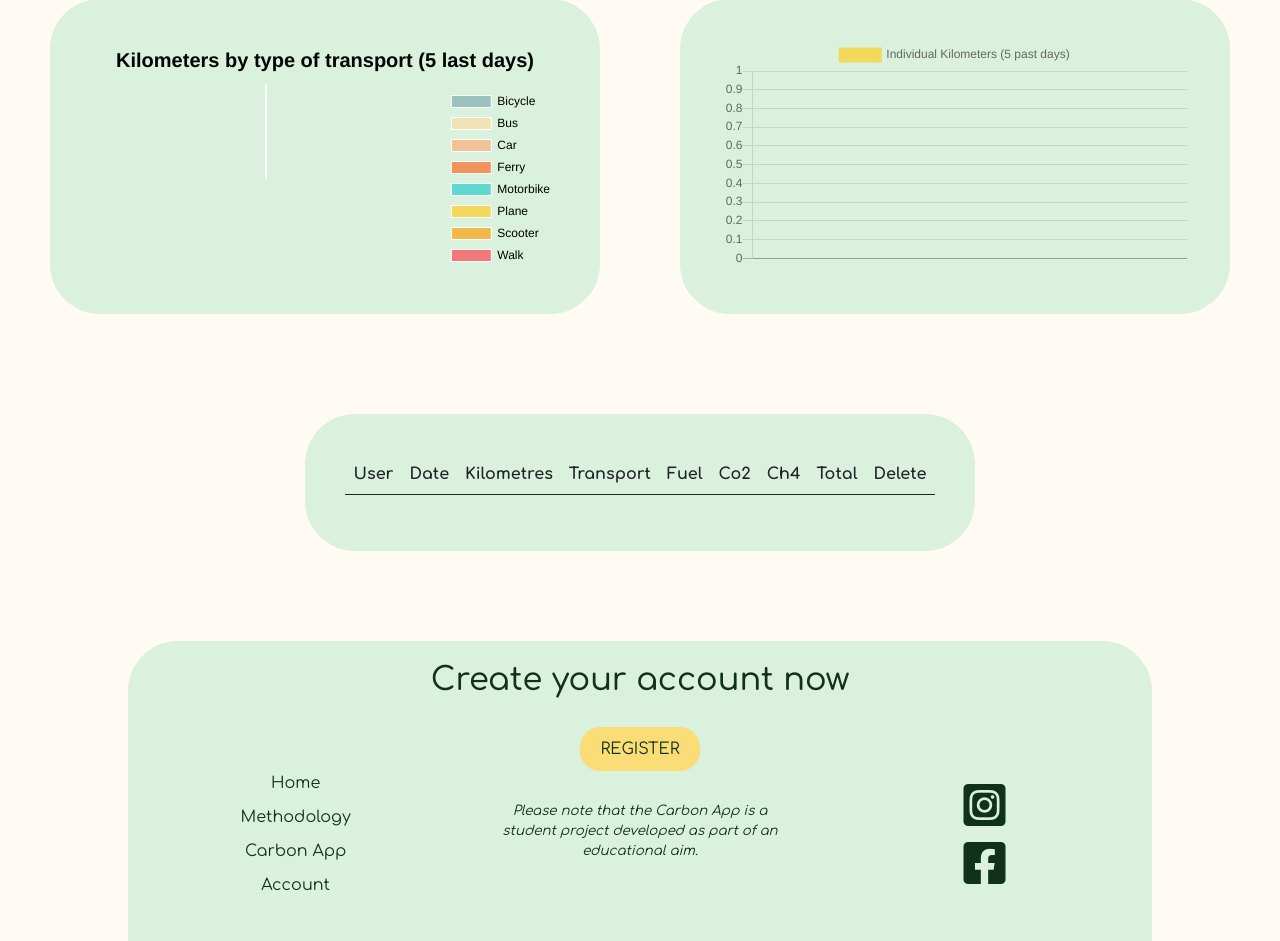
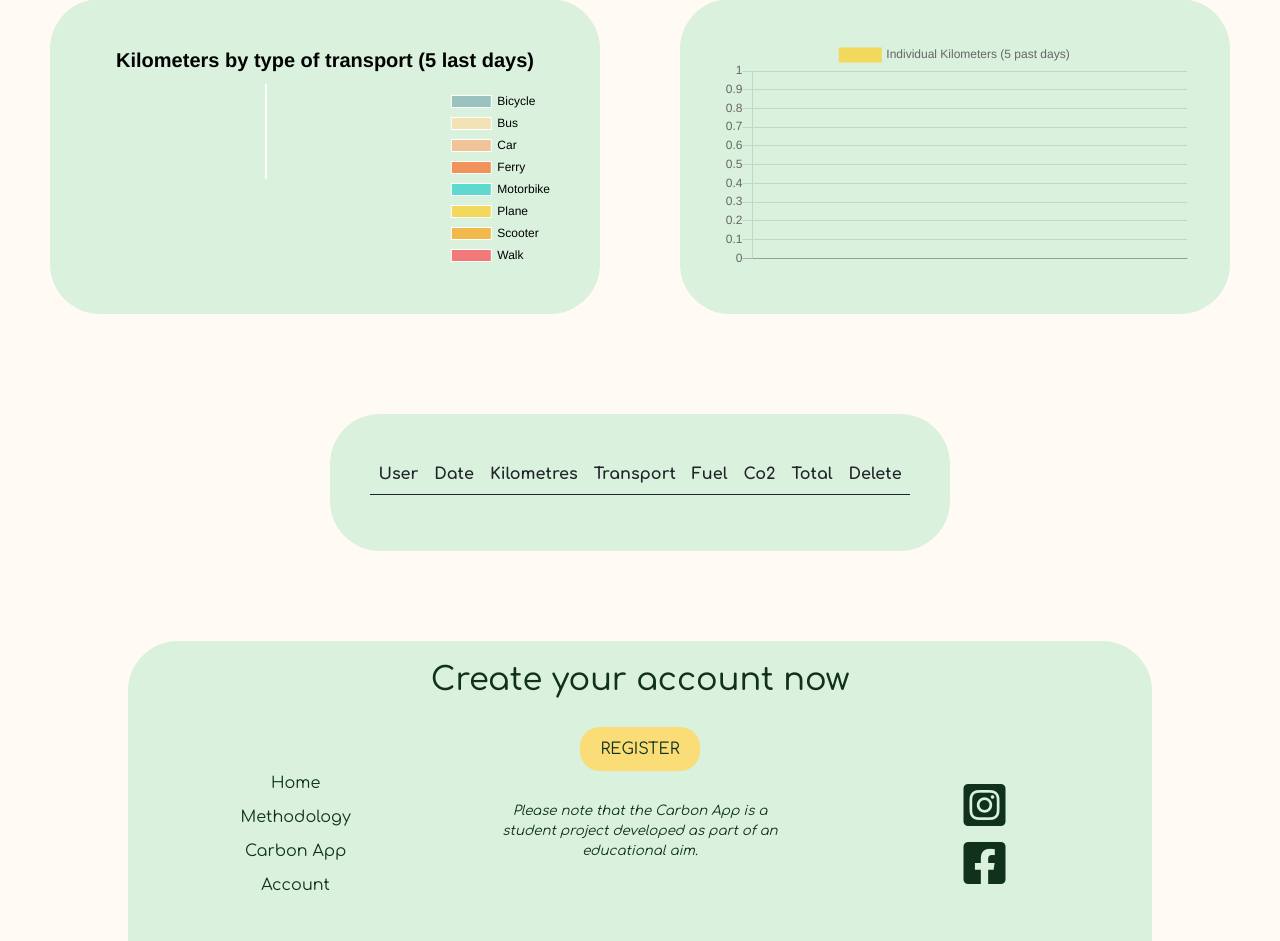
Before and after one commit to Carbon-App-2024/ecopaths, a Flask app: page /carbon_app/your_data in a window 1280 px wide. Shown: the part 810-1751 px from the top of the page. Run offline with Flask 2, Linux system fonts and the light colour scheme; the visitor is signed in with stand-in values (Sample User, id 1); data comes from the database, SQL or seed files in the repository; data that the repository does not hold is empty; some libraries are stand-ins or nearby versions; some web fonts are replaced.

Commit message:
Update your_data.html

```diff
--- a/capp/templates/carbon_app/your_data.html
+++ b/capp/templates/carbon_app/your_data.html
@@ -60,7 +60,6 @@
                         <th scope="col">Transport</th>
                         <th scope="col">Fuel</th>
                         <th scope="col">Co2</th>
-                        <th scope="col">Ch4</th>
                         <th scope="col">Total</th>
                         <th scope="col">Delete</th>
                     </tr>
@@ -74,7 +73,6 @@
                             <td>{{ entry.transport }}</td>
                             <td>{{ entry.fuel }}</td>
                             <td>{{ entry.co2 }}</td>
-                            <td>{{ entry.ch4 }}</td>
                             <td>{{ entry.total }}</td>
                             <td><a href="{{ url_for('carbon_app.delete_emission', entry_id = entry.id) }}" class="btn btn-outline-danger btn-sm">Delete</a></td>
                         </tr>
```
